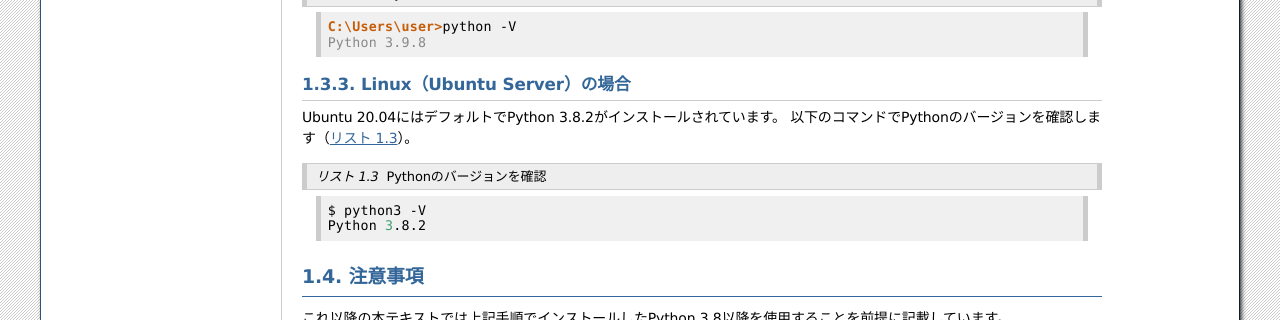
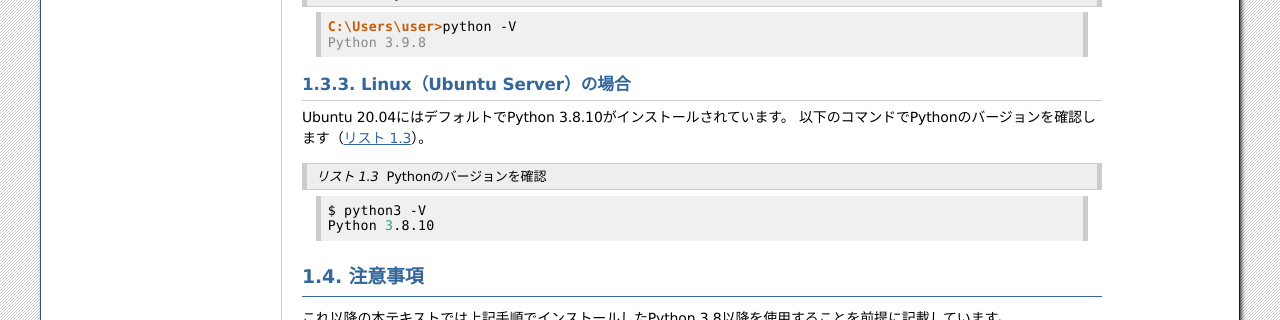
Before and after one commit to pyconjp/pycamp.pycon.jp, a Sphinx documentation site: the page built from source/textbook/1_install.rst, in a window 1280 px wide and 900 px high, scrolled down 1543 px. Shown: the part 166-486 px from the top of the window. Built offline with Sphinx 7.4.7, drawn with Linux system fonts in a browser that asks for light colours.

Commit message:
ISSHA-2437 update python version on ubuntu

```diff
--- a/source/textbook/1_install.rst
+++ b/source/textbook/1_install.rst
@@ -108,7 +108,7 @@ OSによって以下のいずれかのインストーラーをダウンロード
 
 Linux（Ubuntu Server）の場合
 ----------------------------
-Ubuntu 20.04にはデフォルトでPython 3.8.2がインストールされています。
+Ubuntu 20.04にはデフォルトでPython 3.8.10がインストールされています。
 以下のコマンドでPythonのバージョンを確認します（:numref:`check-version`）。
 
 .. _check-version:
@@ -117,7 +117,7 @@ Ubuntu 20.04にはデフォルトでPython 3.8.2がインストールされて
    :caption: Pythonのバージョンを確認
 
    $ python3 -V
-   Python 3.8.2
+   Python 3.8.10
 
 注意事項
 ========
```
